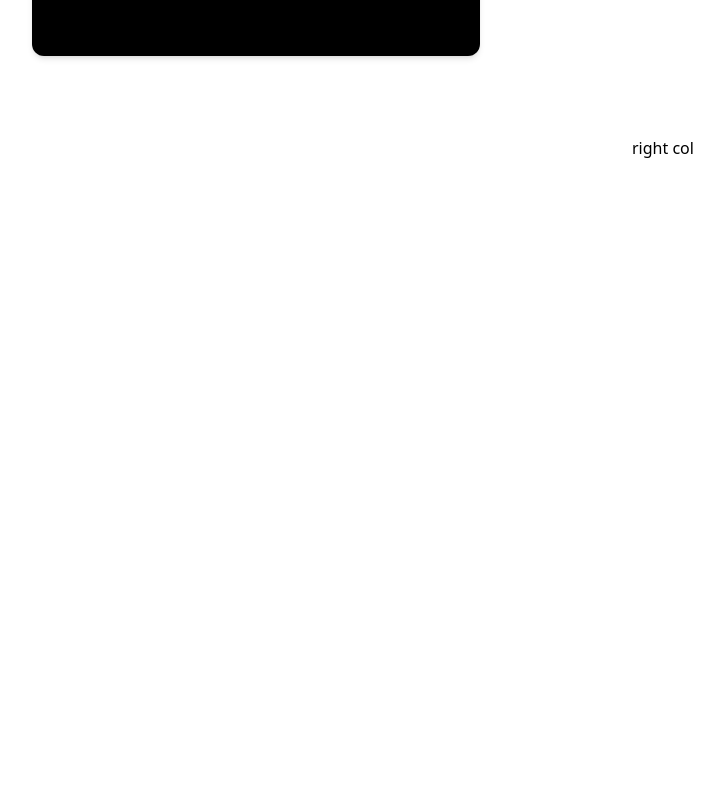
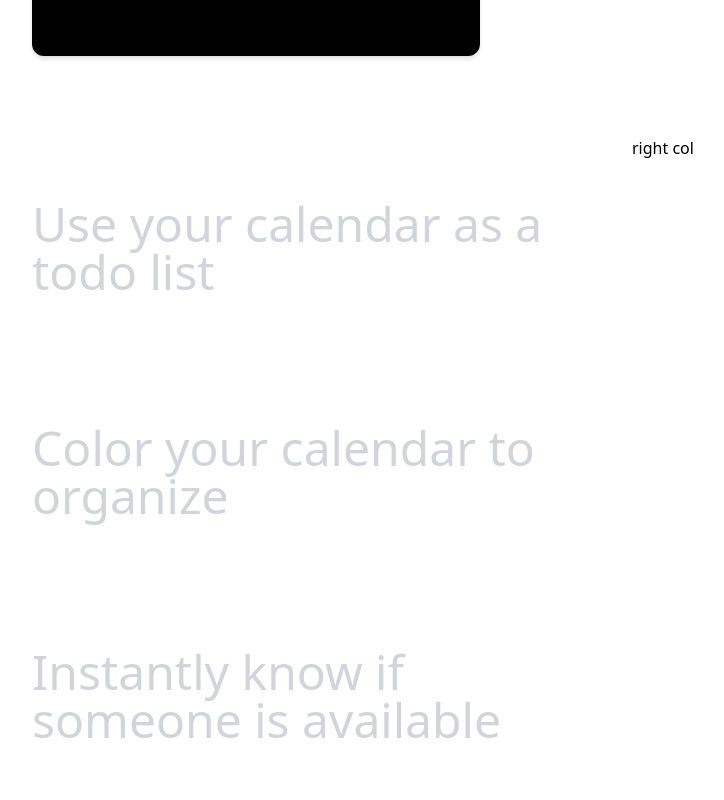
Before and after one commit to Andriikryl/motion-landing, a React (Vite) app: page / in a window 1280 px wide. Shown: the part 540-1340 px from the top of the page, without its empty margins (48-772 px from the left). Before the commit the page ends 800 px from the top, so only its background shows below. Built offline with nearby package versions, Linux system fonts and the light colour scheme.

Commit message:
add list into app component

```diff
--- a/src/App.tsx
+++ b/src/App.tsx
@@ -45,7 +45,13 @@ function App() {
       <Hero />
       <div className="flex w-full gap-20">
         <div className="w-full">
-          <ul></ul>
+          <ul>
+            {features.map((feature) => (
+              <li key={feature.id}>
+                <p className="py-16 text-5xl text-gray-300">{feature.title}</p>
+              </li>
+            ))}
+          </ul>
         </div>
         <div className="w-full">right col</div>
       </div>
```
